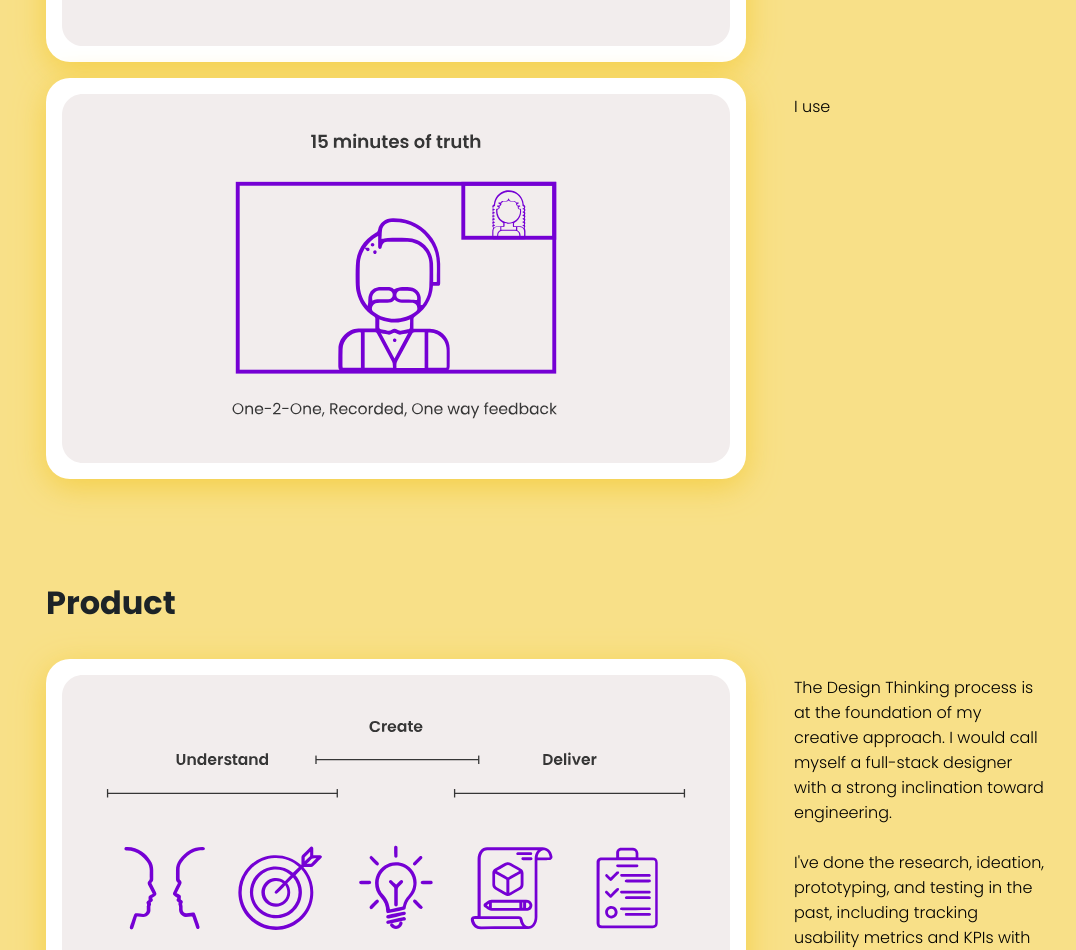
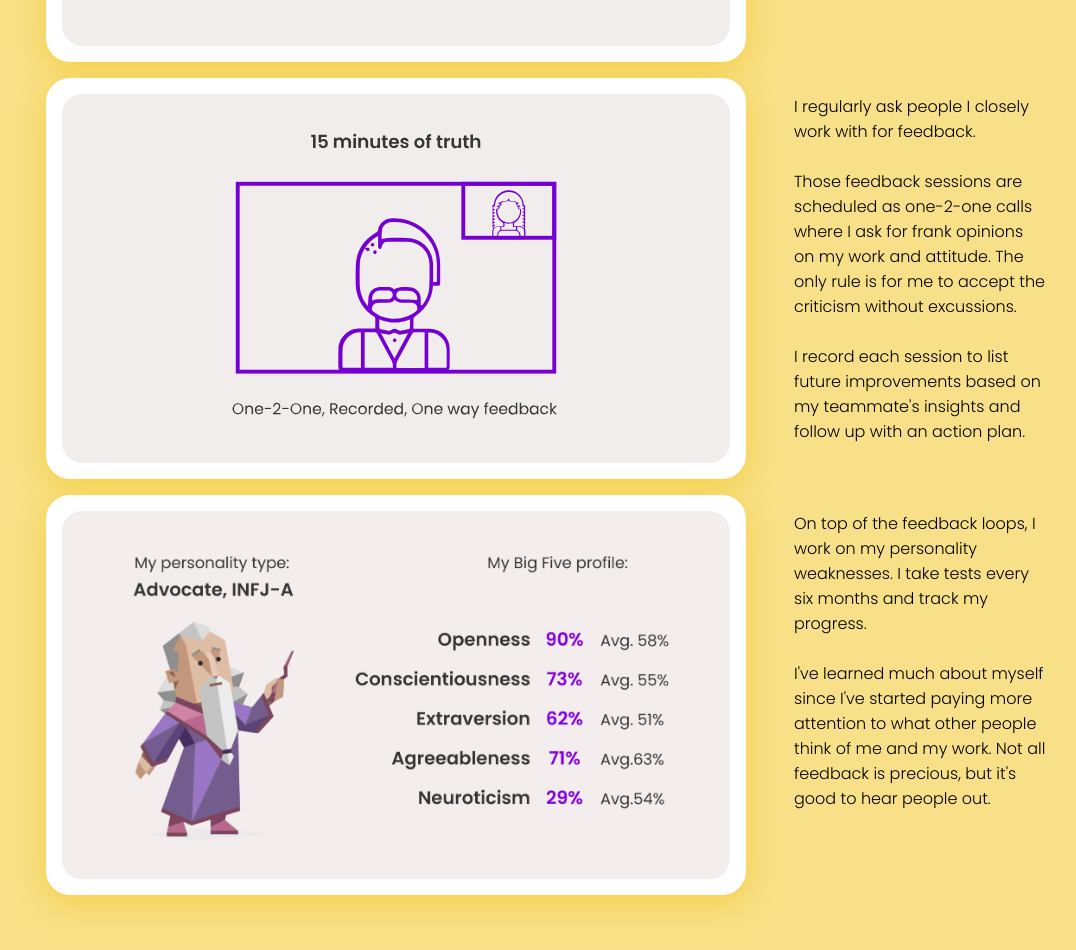
Before and after one commit to tombrewsviews/my-path, a React (Create React App) app: page /challenges/processes in a window 1280 px wide. Shown: the part 3837-4787 px from the top of the page, without its empty margins (94-1170 px from the left). Built offline with nearby package versions, Linux system fonts and the light colour scheme.

Commit message:
processes content

```diff
--- a/src/pages/Processes.js
+++ b/src/pages/Processes.js
@@ -26,6 +26,7 @@ import habit12 from "./../images/habit12.svg";
 
 import people1 from "./../images/people1.svg";
 import people2 from "./../images/people2.svg";
+import people3 from "./../images/people3.jpg";
 
 import product1 from "./../images/product1.svg";
 import product2 from "./../images/product2.jpg";
@@ -254,7 +255,7 @@ export default function Processes() {
             "I look for smarts and hearts: ability to learn fast, willingness to work hard, integrity, grit, empathy, and a team-first attitude."
           }
           textThree={
-            "I don't tell people what to do. I offer stories and ask questions to guide them to the best decisions."
+            "I tend not to tell people what to do. I offer stories and ask questions to guide them to the best decisions."
           }
         >
           <p style={{ fontSize: "16px" }}>
@@ -269,13 +270,35 @@ export default function Processes() {
         </h1>
         <CardSection2TextRight imgOne={people1}>
           <p style={{ fontSize: "16px" }}>
-            I use the One Minute Manager's Game Plan in my interactions with direct reports. It's the simplest and most effective way to give feedback regardless of the results. <br /> <br />
-            The trick is to give feedback as soon as possible, focus on the behavior, not on the person, and act with sincerity.
+            I use the One Minute Manager's Game Plan in my interactions with
+            direct reports. It's the simplest and most effective way to give
+            feedback regardless of the results. <br /> <br />
+            The trick is to give feedback as soon as possible, focus on the
+            behavior, not on the person, and act with sincerity.
           </p>
         </CardSection2TextRight>
         <CardSection2TextRight imgOne={people2}>
           <p style={{ fontSize: "16px" }}>
-            I use</p>
+            I regularly ask people I closely work with for feedback.
+            <br />
+            <br />
+            Those feedback sessions are scheduled as one-2-one calls where I ask
+            for frank opinions on my work and attitude. The only rule is for me
+            to accept the criticism without excussions. <br />
+            <br />I record each session to list future improvements based on my
+            teammate's insights and follow up with an action plan.
+          </p>
+        </CardSection2TextRight>
+        <CardSection2TextRight imgOne={people3}>
+          <p style={{ fontSize: "16px" }}>
+            On top of the feedback loops, I work on my personality weaknesses. I
+            take tests every six months and track my progress.
+            <br />
+            <br />
+            I've learned much about myself since I've started paying more
+            attention to what other people think of me and my work. Not all
+            feedback is precious, but it's good to hear people out.
+          </p>
         </CardSection2TextRight>
 
         <h1
@@ -322,9 +345,12 @@ export default function Processes() {
         </CardSection2TextRight>
         <CardSection2TextRight imgOne={product4}>
           <p style={{ fontSize: "16px" }}>
-            The objective of the discovery phase is to find new, delightful, and convenient ways to address a problem.
+            The objective of the discovery phase is to find new, delightful, and
+            convenient ways to address a problem.
             <br /> <br />
-            It's important to ask whether the solution is valuable, usable, feasible, commercially viable, and critical to track key metrics across design iterations.
+            It's important to ask whether the solution is valuable, usable,
+            feasible, commercially viable, and critical to track key metrics
+            across design iterations.
             <br />
             <br />
           </p>
```
Also changed, not shown: src/images/people3.jpg (added), 1 other file (tests, documents, lock files or other folders).
